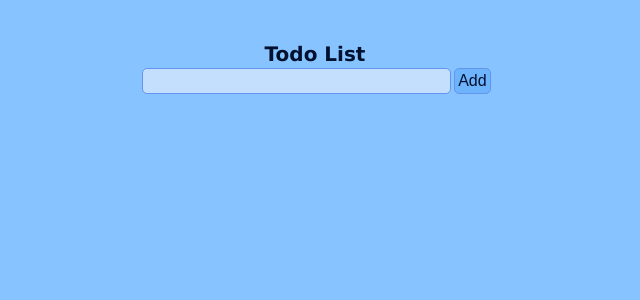
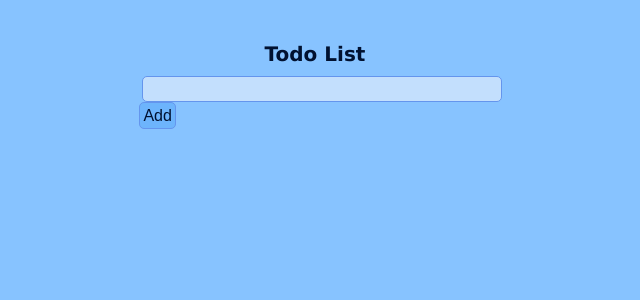
Before and after one commit to Reishi006/angular-todo-list, an Angular app: page / in a window 1280 px wide. Shown: the top 300 px of the page, without its empty margins (325-965 px from the left). Built offline with nearby package versions, Linux system fonts and the light colour scheme.

Commit message:
Update app.component.scss
added some more styles and a navbar

```diff
--- a/src/app/app.component.scss
+++ b/src/app/app.component.scss
@@ -1,8 +1,16 @@
 .main-todo-wrapper {
-    width: 45%;
-
+    width: 100%;
 
     border-radius: 2px;
+}
+
+.main-todo-navbar {
+    padding: .8em;
+
+    font-size: 20px;
+
+    color: azure;
+    background-color: dodgerblue;
 }
 
 .main-todo {
@@ -13,21 +21,31 @@
     flex-direction: column;
     justify-content: center;
     align-items: center;
-
-    background-color: rgb(135, 195, 255);
 }
 
 .main-todo-upper {
+    width: 40%;
     margin: 1em;
 
     display: flex;
     flex-direction: column;
     justify-content: center;
     align-items: center;
+
+    input[type=text] {
+        width: 100%;
+    }
+}
+
+.main-todo-upper-input-wrapper {
+    width: 100%;
+
+    display: flex;
+    justify-content: space-between;
 }
 
 .main-todo-title {
-    margin: .1em;
+    margin: .1em .1em .5em .1em;
 
     font: {
         size: 20px;
@@ -36,7 +54,7 @@
 }
 
 .main-todo-list {
-    width: 50%;
+    width: 40%;
 }
 
 .todo-element {
@@ -57,6 +75,8 @@
             cursor: pointer;
         }
     }
+
+    animation: 1 .5s appearScale forwards;
 }
 
 .todo-element:nth-child(odd) {
```
